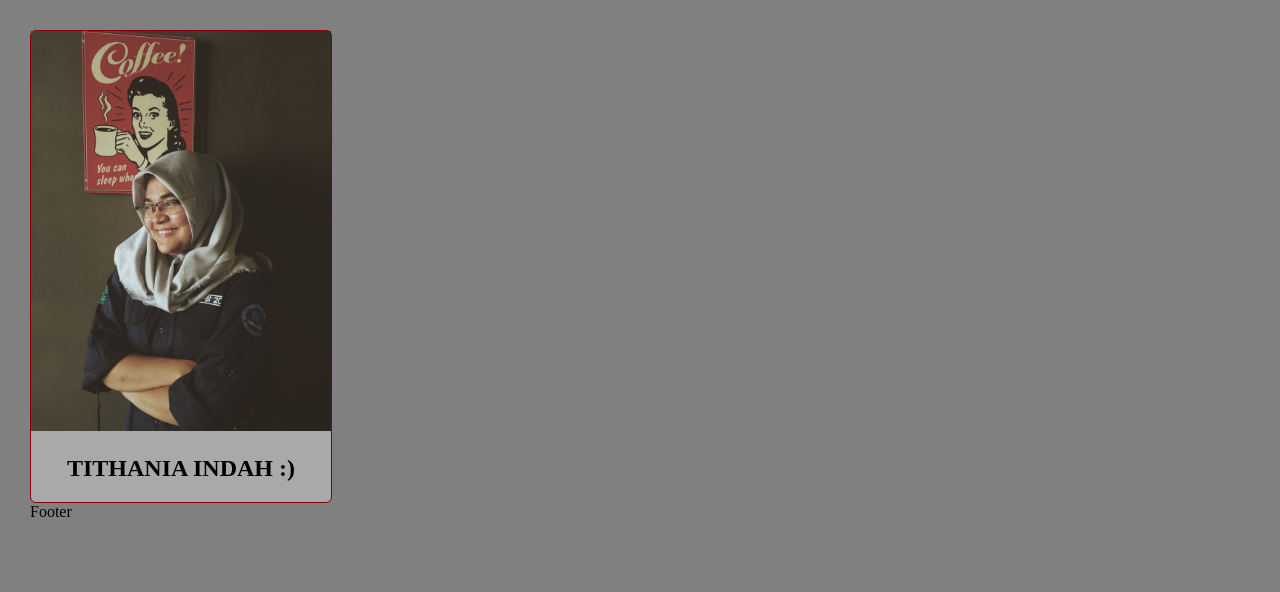
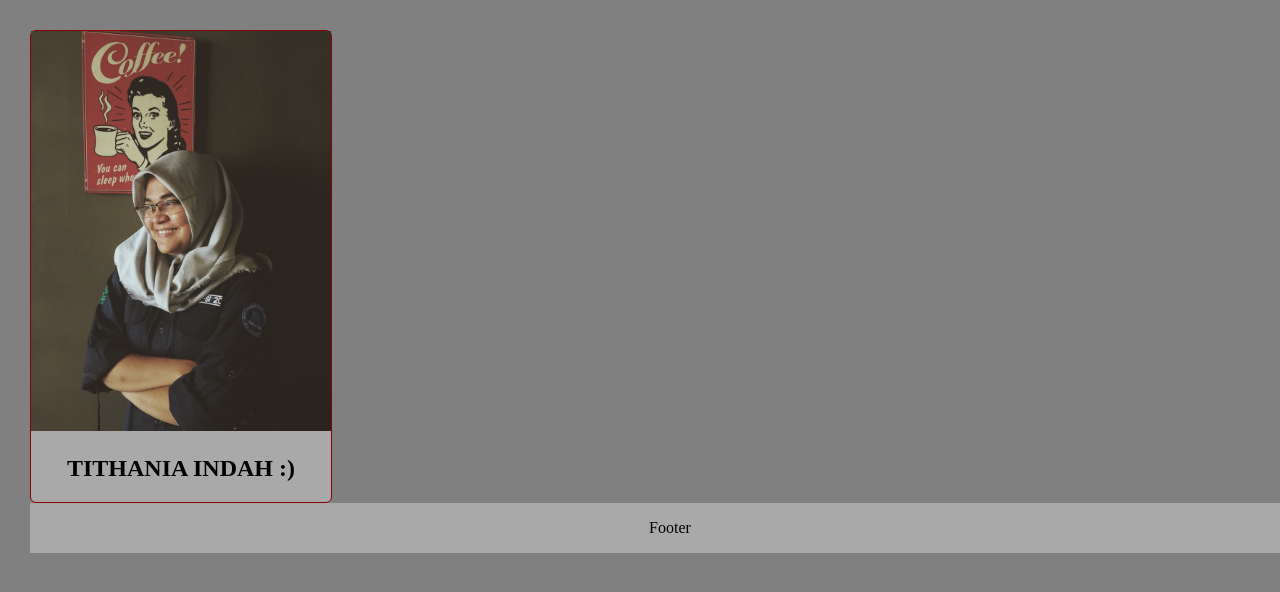
Before and after one commit to Titan-orion/Tithania-indah-60900118025, a plain HTML site: page index.html in a window 1280 px wide. Shown: the top 592 px of the page. Drawn offline with Linux system fonts and the light colour scheme.

Commit message:
added style for id footer

```diff
--- a/style.css
+++ b/style.css
@@ -19,3 +19,12 @@ body{
 #profile-name{
     text-align: center;
 }
+
+#footer{
+    width: 100%;
+    height: 50px;
+    line-height: 50px;
+    background-color: darkgrey;
+    text-align: center;
+    color: black;
+}
```
